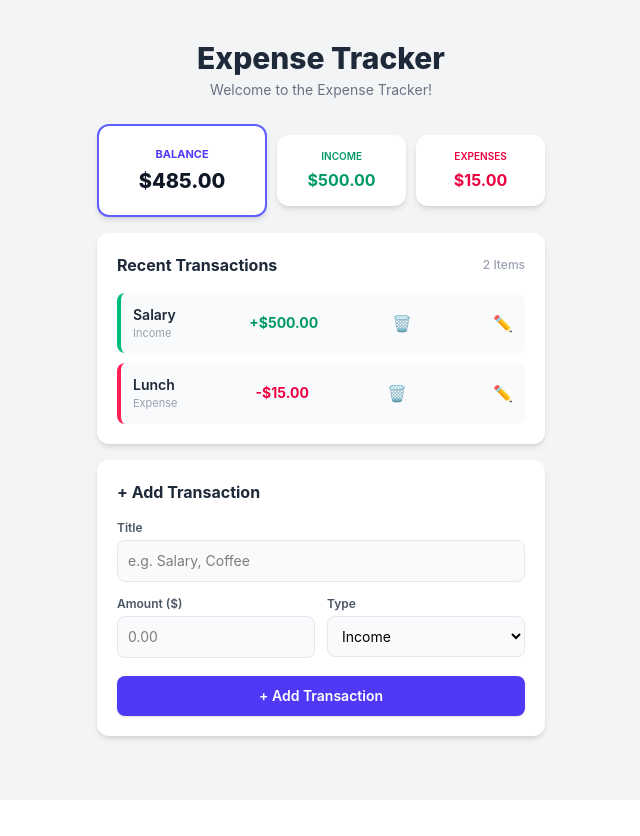
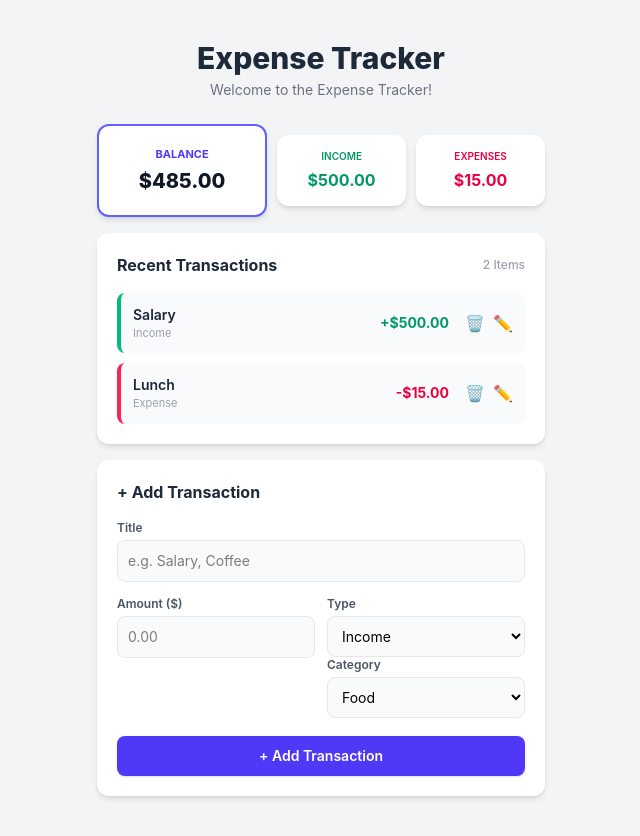
Before and after one commit to betty1233/Expense-Tracker, a React (Vite) app: page / in a window 1280 px wide. Shown: the whole page, without its empty margins (319-959 px from the left). Before the commit the page ends 800 px from the top, so only its background shows below. Built offline with nearby package versions, Linux system fonts and the light colour scheme.

Commit message:
add transaction categories and persistence

```diff
--- a/src/components/Frontpage.jsx
+++ b/src/components/Frontpage.jsx
@@ -1,23 +1,37 @@
-import { useState } from "react";
+import { useState, useEffect } from "react";
 
 export default function Frontpage() {
   // State for form inputs
   const [title, setTitle] = useState("");
   const [amount, setAmount] = useState("");
   const [type, setType] = useState("income");
-  const [editingId, setEditingId] =useState (null);
+  const [editingId, setEditingId] = useState(null);
+  const [category,setCategory ]= useState("Food");
+  const [filterCategory, setFilterCategory] = useState("All");
+  // Dynamic state array to hold list of transactions
+  const [transactions, setTransactions ]= useState(() =>{
+    const savedTransactions = JSON.parse(
+      localStorage.getItem("transactions")
+    );
+    return savedTransactions || [
+      { id: 1, title: "Salary", amount: 500, type: "income", category: "Food" },
+      { id: 2, title: "Lunch", amount: 15, type: "expense", category: "Food" },
+    ];
+  });
 
-  // Dynamic state array to hold list of transactions
-  const [transactions, setTransactions] = useState([
-    { id: 1, title: "Salary", amount: 500, type: "income" },
-    { id: 2, title: "Lunch", amount: 15, type: "expense" },
-  ]);
+  useEffect(() =>{
+  localStorage.setItem(
+    "transactions",
+    JSON.stringify(transactions)
+  );
+}, [transactions]);
 
-  // Handle submitting new transaction
- const handleAddTransaction= (e)  => {
+  // Single handler for submitting both new transactions and updates
+  const handleAddTransaction = (e) => {
     e.preventDefault();
     if (!title || !amount) return;
 
+    // Handle Editing an Existing Transaction
     if (editingId !== null) {
       const updatedTransactions = transactions.map((item) => {
         if (item.id === editingId) {
@@ -26,6 +40,7 @@ export default function Frontpage() {
             title: title.trim(),
             amount: parseFloat(amount),
             type,
+            category,
           };
         }
         return item;
@@ -35,60 +50,57 @@ export default function Frontpage() {
       setTitle("");
       setAmount("");
       setType("income");
+      setCategory("Food");
+
       return;
     }
 
+    // Handle Adding a New Transaction
     const newTransaction = {
       id: Date.now(),
       title: title.trim(),
       amount: parseFloat(amount),
       type,
-      }
+      category,
+
+    };
     setTransactions([newTransaction, ...transactions]);
     setTitle("");
     setAmount("");
     setType("income");
-  }
+    setCategory("Food");
+  };
 
-   const handleDeleteTransaction =(id) =>{
+  // Handle deleting a transaction
+  const handleDeleteTransaction = (id) => {
     const updatedTransactions = transactions.filter(
       (item) => item.id !== id
     );
     setTransactions(updatedTransactions);
   };
 
-   const handleEditTransaction =(id)=> {
-    const transactionToEdit = transactions.find((item)=> item.id === id);
-    if(transactionToEdit){
+  // Populate form with transaction data to edit
+  const handleEditTransaction = (id) => {
+    const transactionToEdit = transactions.find((item) => item.id === id);
+    if (transactionToEdit) {
       setTitle(transactionToEdit.title);
       setAmount(transactionToEdit.amount.toString());
       setType(transactionToEdit.type);
       setEditingId(id);
+      setCategory(transactionToEdit.category);
     }
   };
 
- const handlesaveEdit =(e)=>{
-  e.preventDefault();
-
-  if(!title || !amount) return;
-  const updatedTransactions = transactions.map((item) => {
-    if(item.id === editingId){
-      return {
-        ...item,
-        title: title.trim(),
-        amount: parseFloat(amount),
-        type
-      };
-    }
-    return item;
-  });
-  setTransactions(updatedTransactions);
+  // Handle canceling edit mode
+  const handleCancelEdit = () => {
+    setEditingId(null);
     setTitle("");
     setAmount("");
     setType("income");
-  setEditingId(null);
+    setCategory("Food");
   };
 
+  // Dynamic dashboard calculations
   const incomeTransactions = transactions.filter((item) => item.type === "income");
   const totalIncome = incomeTransactions.reduce((total, item) => total + item.amount, 0);
 
@@ -107,7 +119,7 @@ export default function Frontpage() {
 
       {/* Summary Dashboard Cards */}
       <div className="flex items-center gap-2.5 w-full max-w-md mt-6">
-        {/* Balance Card (Bigger & Highlighted) */}
+        {/* Balance Card */}
         <div className="flex-[1.25] bg-white p-5 rounded-xl shadow-md text-center border-2 border-indigo-500">
           <h2 className="text-[11px] uppercase font-bold text-indigo-600">Balance</h2>
           <p className="text-xl font-extrabold text-gray-900 mt-1">${totalBalance.toFixed(2)}</p>
@@ -122,7 +134,7 @@ export default function Frontpage() {
         {/* Expenses Card */}
         <div className="bg-white p-3.5 rounded-xl shadow-md text-center flex-1">
           <h2 className="text-[10px] uppercase font-semibold text-rose-600">Expenses</h2>
-          <p className="text-base font-bold text-rose-600 mt-1">${totalExpenses.toFixed(2)} </p>
+          <p className="text-base font-bold text-rose-600 mt-1">${totalExpenses.toFixed(2)}</p>
         </div>
       </div>
 
@@ -147,6 +159,8 @@ export default function Frontpage() {
                 <p className="font-semibold text-gray-800 text-sm">{item.title}</p>
                 <p className="text-[11px] text-gray-400 capitalize">{item.type}</p>
               </div>
+
+              <div className="flex items-center gap-2">
                 <span
                   className={`font-bold text-sm ${
                     item.type === "income" ? "text-emerald-600" : "text-rose-600"
@@ -154,25 +168,37 @@ export default function Frontpage() {
                 >
                   {item.type === "income" ? "+" : "-"}${Number(item.amount).toFixed(2)}
                 </span>
+
+                {/* Delete Action Button */}
                 <button
-            onClick={() => handleDeleteTransaction(item.id)}>
+                  type="button"
+                  onClick={() => handleDeleteTransaction(item.id)}
+                  className="ml-2 text-gray-400 hover:text-rose-600 transition"
+                >
                   🗑️
                 </button>
 
-          <button onClick={() => handleEditTransaction(item.id)}
-            className="ml-2 text-gray-500 hover:text-gray-700 transition">
+                {/* Edit Action Button */}
+                <button
+                  type="button"
+                  onClick={() => handleEditTransaction(item.id)}
+                  className="text-gray-400 hover:text-indigo-600 transition"
+                >
                   ✏️
                 </button>
+              </div>
             </li>
           ))}
         </ul>
       </div>
 
-      {/* Add New Transaction Form */}
+      {/* Add / Update Transaction Form */}
       <div className="bg-white rounded-xl shadow-md p-5 mt-4 w-full max-w-md mb-10">
-        <h2 className="text-base font-bold text-gray-800 mb-4">{editingId !== null ? "Update Transaction" : "+ Add Transaction"}</h2>
+        <h2 className="text-base font-bold text-gray-800 mb-4">
+          {editingId !== null ? "Update Transaction" : "+ Add Transaction"}
+        </h2>
 
-        <form onSubmit={editingId !== null ? handlesaveEdit : handleAddTransaction} className="space-y-3.5">
+        <form onSubmit={handleAddTransaction} className="space-y-3.5">
           {/* Title Input */}
           <div>
             <label className="block text-xs font-semibold text-gray-600 mb-1">Title</label>
@@ -185,9 +211,8 @@ export default function Frontpage() {
             />
           </div>
 
-          {/* Amount and Type Side-by-Side */}
+          {/* Amount and Type Inputs */}
           <div className="grid grid-cols-2 gap-3">
-            {/* Amount Input */}
             <div>
               <label className="block text-xs font-semibold text-gray-600 mb-1">Amount ($)</label>
               <input
@@ -199,7 +224,6 @@ export default function Frontpage() {
               />
             </div>
 
-            {/* Type Select */}
             <div>
               <label className="block text-xs font-semibold text-gray-600 mb-1">Type</label>
               <select
@@ -210,6 +234,25 @@ export default function Frontpage() {
                 <option value="income">Income</option>
                 <option value="expense">Expense</option>
               </select>
+              <div>
+                <label className="block text-xs font-semibold text-gray-600 mb-1">
+                  Category
+                </label>
+                <select
+                  value={category}
+                  onChange={(e) => setCategory(e.target.value)}
+                  className="w-full border border-gray-200 bg-gray-50 rounded-lg p-2.5 text-sm "
+                  >
+                  <option value="Food">Food</option>
+                  <option value="Transport">Transport</option>
+                  <option value="Bills">Bills</option>
+                  <option value="Shopping">Shopping</option>
+                  <option value="Entertainment">Entertainment</option>
+                  <option value="Other">Other</option>
+                </select>
+
+
+              </div>
             </div>
           </div>
 
@@ -220,6 +263,17 @@ export default function Frontpage() {
           >
             {editingId !== null ? "Update Transaction" : "+ Add Transaction"}
           </button>
+
+          {/* Cancel Button (Rendered only when editing) */}
+          {editingId !== null && (
+            <button
+              type="button"
+              onClick={handleCancelEdit}
+              className="w-full bg-gray-200 hover:bg-gray-300 active:scale-[0.99] text-gray-700 font-semibold py-2.5 rounded-lg text-sm transition shadow-sm mt-1"
+            >
+              Cancel
+            </button>
+          )}
         </form>
       </div>
     </div>
```
Lines whose indentation alone changed are shown as unchanged.
